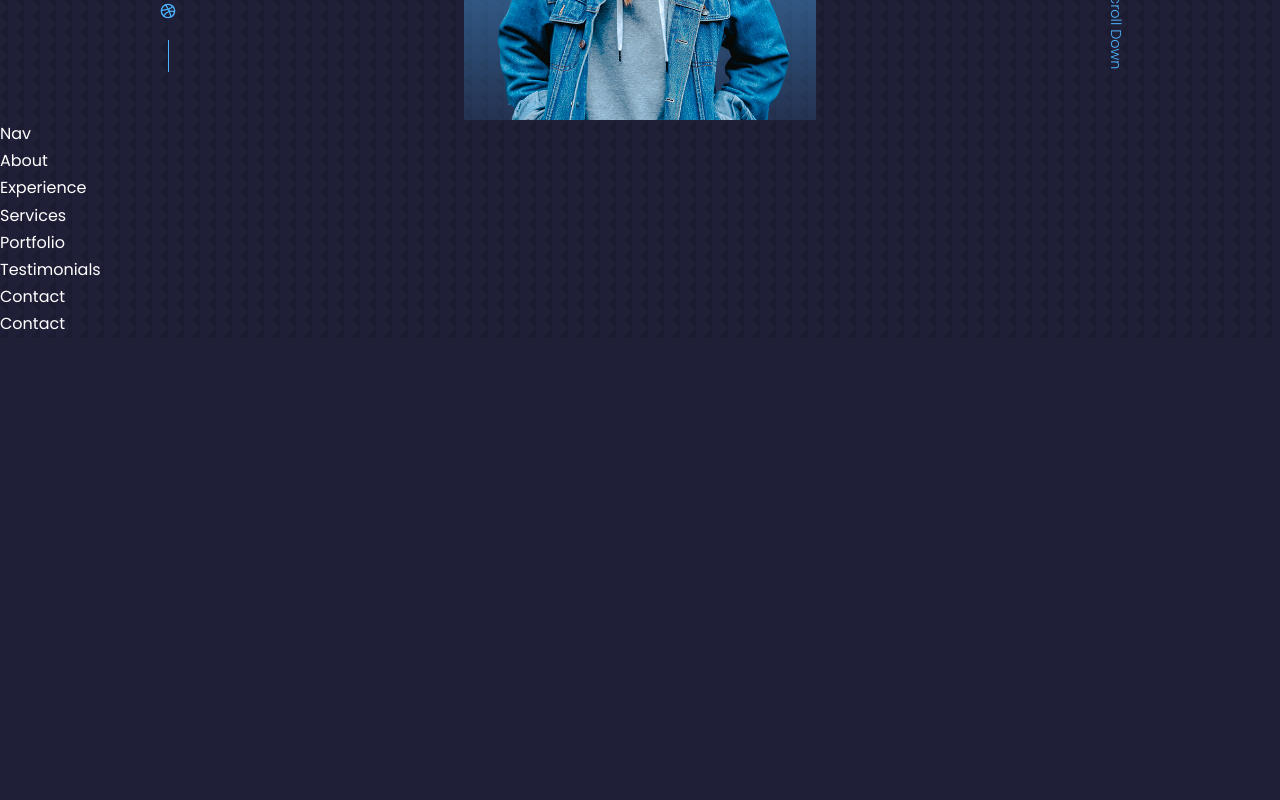
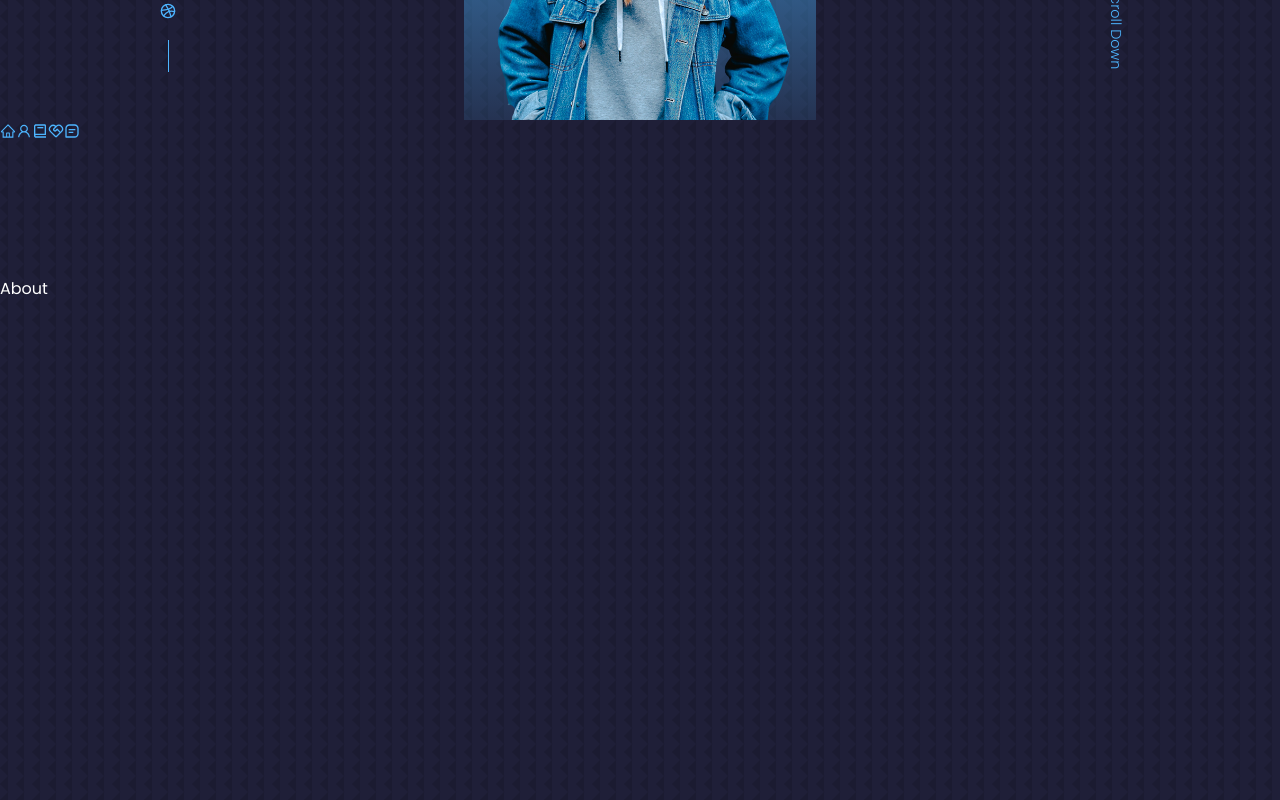
Before and after one commit to EngrAminullah/my-portfolio, a React (Create React App) app: page / in a window 1280 px wide. Shown: the part 680-1480 px from the top of the page. Before the commit the page ends 1018 px from the top, so only its background shows below. Built offline with nearby package versions, Linux system fonts and the light colour scheme.

Commit message:
floating nav component

```diff
--- a/src/components/about/About.jsx
+++ b/src/components/about/About.jsx
@@ -3,7 +3,7 @@
 import "./about.css";
 
 const About = () => {
-  return <div>About</div>;
+  return <section id="about">About</section>;
 };
 
 export default About;
--- a/src/components/contact/Contact.jsx
+++ b/src/components/contact/Contact.jsx
@@ -3,7 +3,7 @@
 import "./contact.css";
 
 const Contact = () => {
-  return <div>Contact</div>;
+  return <section id="contact">Contact</section>;
 };
 
 export default Contact;
--- a/src/components/experience/Experience.jsx
+++ b/src/components/experience/Experience.jsx
@@ -3,7 +3,7 @@
 import "./experience.css";
 
 const Experience = () => {
-  return <div>Experience</div>;
+  return <section id="experience">Experience</section>;
 };
 
 export default Experience;
--- a/src/components/nav/Nav.jsx
+++ b/src/components/nav/Nav.jsx
@@ -1,11 +1,32 @@
-import React from 'react'
+import React from "react";
+import { AiOutlineHome } from "react-icons/ai";
+import { AiOutlineUser } from "react-icons/ai";
+import { BiBook } from "react-icons/bi";
+import { RiServiceLine } from "react-icons/ri";
+import { BiMessageSquareDetail } from "react-icons/bi";
 
-import './nav.css'
+import "./nav.css";
 
 const Nav = () => {
   return (
-    <div>Nav</div>
-  )
-}
+    <nav>
+      <a href="#">
+        <AiOutlineHome />
+      </a>
+      <a href="#about">
+        <AiOutlineUser />
+      </a>
+      <a href="#experience">
+        <BiBook />
+      </a>
+      <a href="#services">
+        <RiServiceLine />
+      </a>
+      <a href="#contact">
+        <BiMessageSquareDetail />
+      </a>
+    </nav>
+  );
+};
 
-export default Nav
+export default Nav;
--- a/src/components/portfolio/Portfolio.jsx
+++ b/src/components/portfolio/Portfolio.jsx
@@ -4,7 +4,7 @@
 
 const Portfolio = () => {
   return (
-    <div>Portfolio</div>
+    <section id='portfolio'>Portfolio</section>
   )
 }
 
--- a/src/components/services/Services.jsx
+++ b/src/components/services/Services.jsx
@@ -3,7 +3,7 @@
 import "./services.css";
 
 const Services = () => {
-  return <div>Services</div>;
+  return <section id="services">Services</section>;
 };
 
 export default Services;
--- a/src/components/testimonials/Testimonials.jsx
+++ b/src/components/testimonials/Testimonials.jsx
@@ -3,7 +3,7 @@
 import "./testimonials.css";
 
 const Testimonials = () => {
-  return <div>Testimonials</div>;
+  return <section id="testimonials">Testimonials</section>;
 };
 
 export default Testimonials;
--- a/src/index.css
+++ b/src/index.css
@@ -62,6 +62,7 @@
 
 section {
     margin-top: 8rem;
+    height: 100vh;
 }
 
 section>h2,
```
